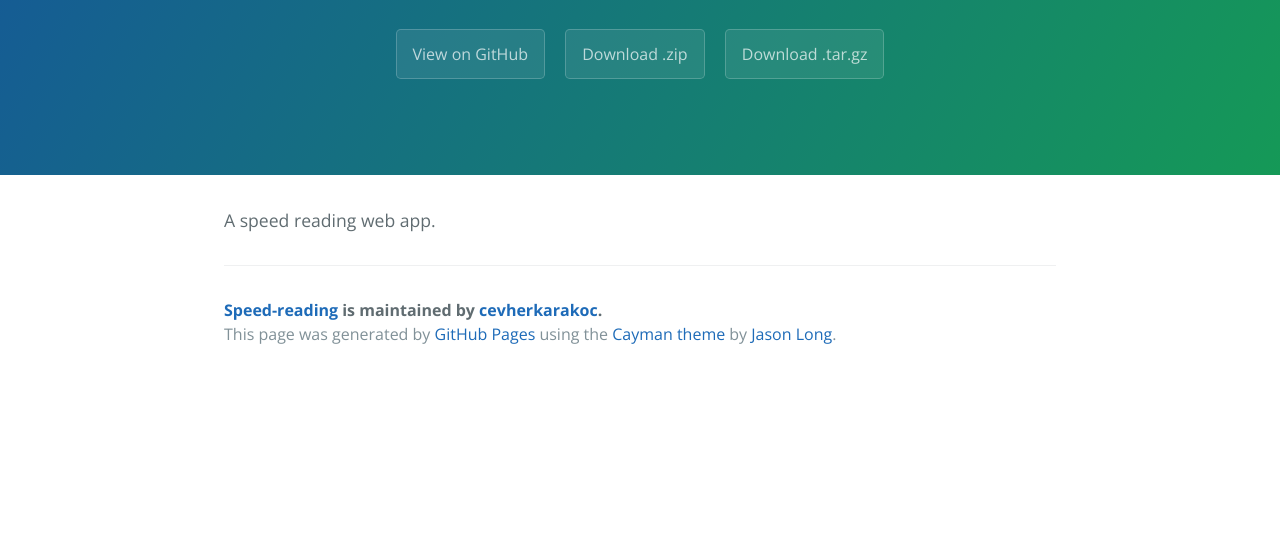
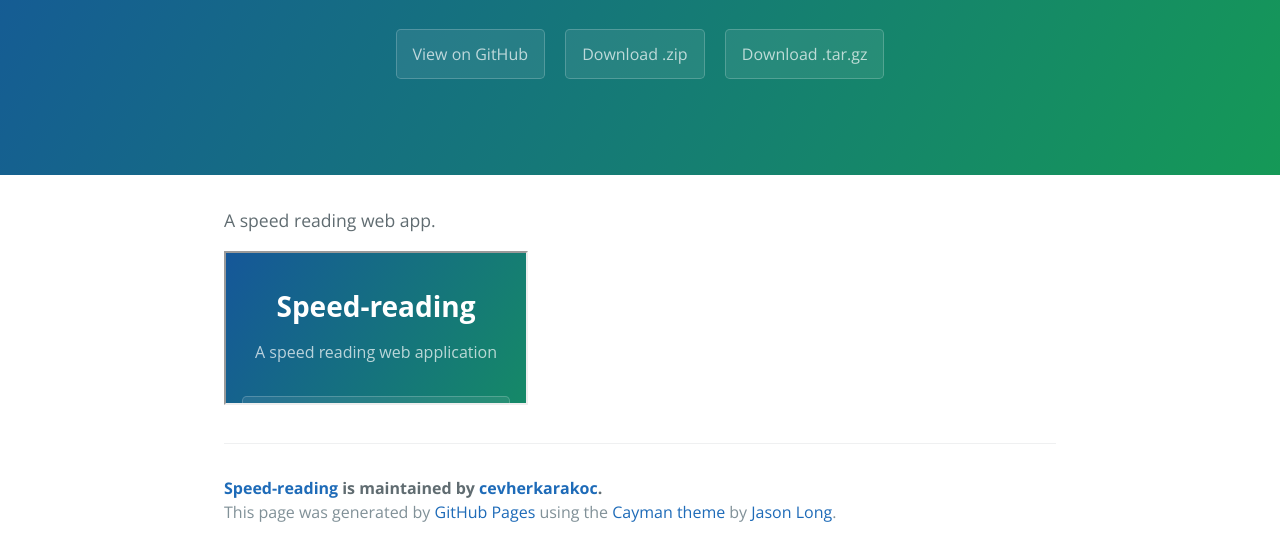
Before and after one commit to cevherkarakoc/Speed-Reading, a plain HTML site: page index.html in a window 1280 px wide. Shown: the part 208-768 px from the top of the page. Drawn offline with nearby package versions, Linux system fonts and the light colour scheme.

Commit message:
Update index.html

```diff
--- a/index.html
+++ b/index.html
@@ -20,7 +20,7 @@
 
     <section class="main-content">
       <p>A speed reading web app.</p>
-
+      <iframe src="https://github.com/cevherkarakoc/Speed-Reading/blob/master/index.html"></iframe>
       <footer class="site-footer">
         <span class="site-footer-owner"><a href="https://github.com/cevherkarakoc/Speed-Reading">Speed-reading</a> is maintained by <a href="https://github.com/cevherkarakoc">cevherkarakoc</a>.</span>
 
```
